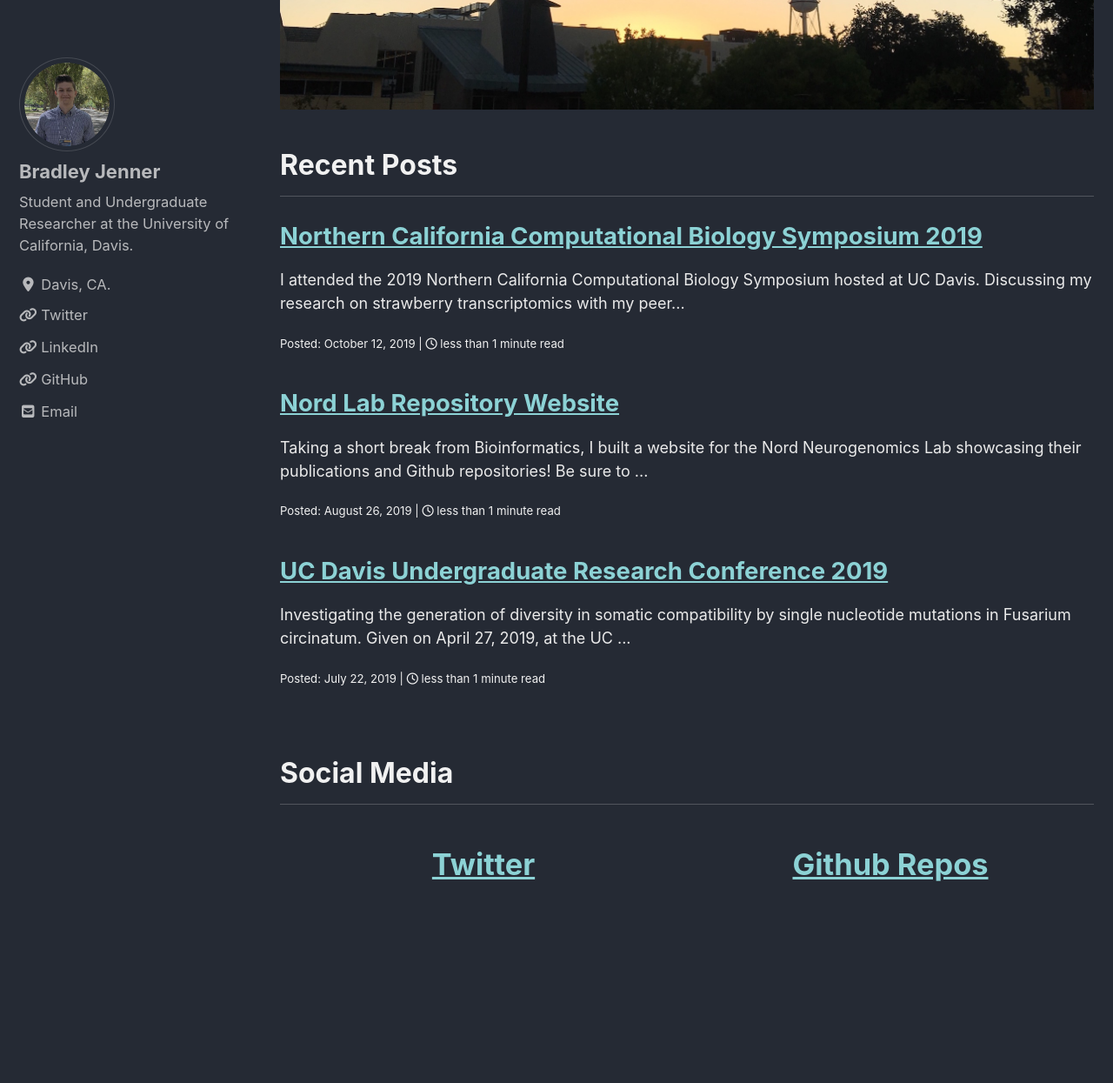
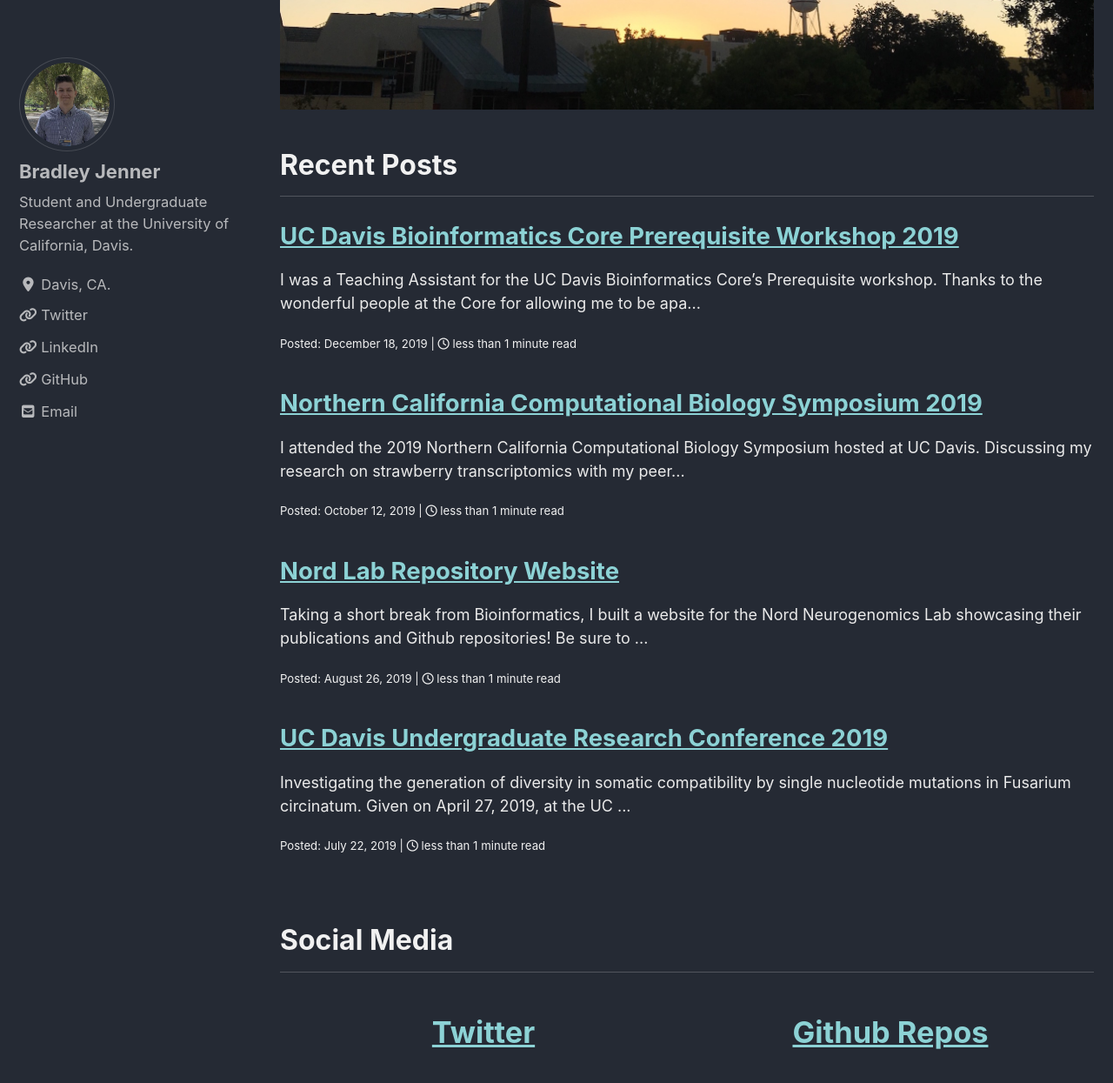
Before and after one commit to bnjenner/bnjenner.github.io, a Jekyll site: the page built from index.html, in a window 1280 px wide and 1400 px high, scrolled down 244 px. Shown: the top 1245 px of the window at 87% size. Built offline with Jekyll 4.4.1, drawn with Linux system fonts in a browser that asks for light colours; cached includes are drawn as plain includes; nearby versions of some CDN libraries; the list of posts is cut into pages by our own code; comment, search, counter and statistics services are not loaded.

Commit message:
prereq post

```diff
--- /dev/null
+++ b/_posts/2019-12-18-UCD-Bioinformatics-Core_PreReq-Workshop.md
@@ -0,0 +1,8 @@
+---
+layout: single
+title: UC Davis Bioinformatics Core Prerequisite Workshop 2019
+---
+
+I was a Teaching Assistant for the UC Davis Bioinformatics Core's Prerequisite workshop. Thanks to the wonderful people at the Core for allowing me to be apart of this effective program and gorge myself on all the free food provided.
+
+![Prerequisite 2019 Picture](../pdfs/prereq_2019.pdf)
```
Also changed, not shown: _pages/about.md (+1 -6 lines), 1 other file.
